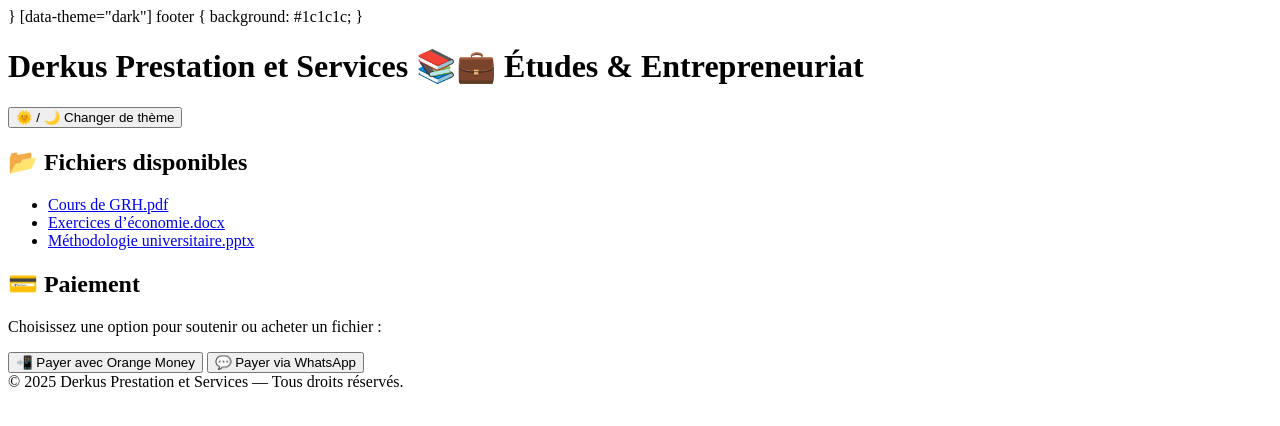
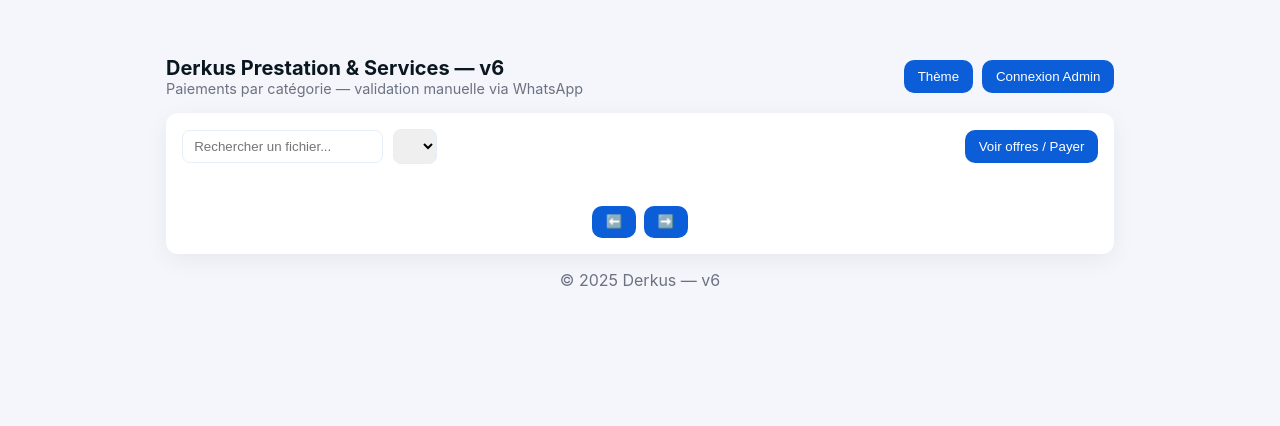
Before and after one commit to oabdoulkader374-afk/Derkus-Prestation, a plain HTML site: page index.html in a window 1280 px wide. Drawn offline with nearby package versions, Linux system fonts and the light colour scheme.

Commit message:
Update index.html

```diff
--- a/index.html
+++ b/index.html
@@ -1,38 +1,72 @@
-}
-
-[data-theme="dark"] footer {
-  background: #1c1c1c;
-}
-
-  </style>
+<!DOCTYPE html><html lang="fr">
+<head>
+<meta charset="utf-8" />
+<meta name="viewport" content="width=device-width,initial-scale=1" />
+<title>Derkus Prestation et Services — v6 (Paiements)</title>
+<!-- Chart.js -->
+<script src="https://cdn.jsdelivr.net/npm/chart.js"></script>
+<style>
+  :root{--primary:#0b5ed7;--success:#28a745;--danger:#ef4444;--muted:#6b7280;--card:#ffffff;--bg:#f4f6fb;--radius:12px;}
+  *{box-sizing:border-box} body{font-family:Inter,system-ui,Segoe UI,Roboto,Arial;margin:0;background:var(--bg);color:#0b1720}
+  .wrap{max-width:980px;margin:2.5rem auto;padding:1rem}
+  header{display:flex;justify-content:space-between;align-items:center;gap:1rem;margin-bottom:1rem}
+  h1{font-size:1.25rem;margin:0} .controls{display:flex;gap:.6rem;align-items:center}
+  .btn{background:var(--primary);color:white;border:none;padding:.55rem .85rem;border-radius:10px;cursor:pointer}
+  .btn.warn{background:var(--danger)} .card{background:var(--card);padding:1rem;border-radius:var(--radius);box-shadow:0 6px 24px rgba(2,6,23,0.06)}
+  .small{padding:.5rem .7rem;border-radius:8px;border:1px solid #e6eefb}
+  .files{margin-top:1rem;display:grid;gap:.6rem} .file-item{display:flex;align-items:center;gap:.8rem;padding:.75rem;border-radius:10px;border:1px solid #e6eefb;background:linear-gradient(180deg,#fff,#fafafa);text-decoration:none;color:inherit} .file-name{font-weight:700}
+  .chip{margin-left:auto;padding:.25rem .5rem;border-radius:999px;background:#eef6ff;color:#0b3a7a;font-size:.85rem}
+  .modal-back{position:fixed;inset:0;background:rgba(2,6,23,0.45);display:none;align-items:center;justify-content:center;z-index:1400}
+  .modal{width:100%;max-width:520px;background:var(--card);padding:1rem;border-radius:12px} .modal h3{margin-top:0} .modal .row{display:flex;gap:.6rem;margin-top:.6rem}
+  .modal input, .modal select{width:100%;padding:.55rem;border-radius:8px;border:1px solid #e6eefb} .muted{color:var(--muted);font-size:.92rem}
+  #admin-status{display:none;position:fixed;top:0;left:0;right:0;padding:.5rem;text-align:center;background:var(--success);color:#fff;z-index:1300;border-bottom-left-radius:8px;border-bottom-right-radius:8px}
+  .toasts{position:fixed;top:1rem;right:1rem;display:flex;flex-direction:column;gap:.5rem;z-index:1500} .toast{min-width:220px;background:#0f1724;color:#fff;padding:.6rem .8rem;border-radius:10px;opacity:0;transform:translateX(10px);transition:all .25s} .toast.show{opacity:1;transform:none}
+  .carousel{position:relative;margin-top:1rem} .carousel-inner{display:flex;transition:transform .45s ease} .carousel-pane{min-width:100%;padding:1rem;box-sizing:border-box} .carousel-controls{display:flex;gap:.5rem;justify-content:center;margin-top:.6rem} .small-muted{font-size:.9rem;color:var(--muted)}
+  .payments-list{display:grid;gap:.5rem;max-height:300px;overflow:auto;margin-top:.6rem} .payment-item{display:flex;gap:.6rem;align-items:center;padding:.6rem;border-radius:10px;border:1px solid #eef2ff;background:linear-gradient(180deg,#fff,#fbfdff)}
+  .tag-pending{background:#f6f0ff;color:#5b21b6;padding:.2rem .5rem;border-radius:8px;font-size:.82rem} .tag-approved{background:#ecfdf5;color:#166534;padding:.2rem .5rem;border-radius:8px;font-size:.82rem} .tag-rejected{background:#fff7f7;color:#991b1b;padding:.2rem .5rem;border-radius:8px;font-size:.82rem}
+  .tarif-grid{display:grid;grid-template-columns:repeat(auto-fit,minmax(180px,1fr));gap:.6rem} .tarif-card{padding:.8rem;border-radius:10px;color:#fff;position:relative} .tc-actions{position:absolute;top:.6rem;right:.6rem;display:flex;gap:.4rem} .tc-edit{background:rgba(255,255,255,0.18);border:none;padding:.35rem .45rem;border-radius:8px;color:#fff;cursor:pointer}
+  .cours{background:linear-gradient(180deg,#0578d6,#035fae)} .td{background:linear-gradient(180deg,#10b981,#0a8a5f)} .grh{background:linear-gradient(180deg,#f6c15e,#f2a72f);color:#111} .droit{background:linear-gradient(180deg,#f14343,#c52a2a)}
+  @media (max-width:720px){ .controls{flex-direction:column;align-items:stretch} .modal{margin:0 1rem} }
+</style>
 </head>
 <body>
+<div id="admin-status">✅ Admin connecté</div>
+<div class="toasts" id="toasts"></div>
+<div class="wrap">
   <header>
-    <h1>Derkus Prestation et Services <span>📚💼 Études & Entrepreneuriat</span></h1>
-  </header>  <div class="container">
-    <button class="btn-switch" onclick="switchTheme()">🌞 / 🌙 Changer de thème</button><h2>📂 Fichiers disponibles</h2>
-<ul class="files">
-  <li><a href="#">Cours de GRH.pdf</a></li>
-  <li><a href="#">Exercices d’économie.docx</a></li>
-  <li><a href="#">Méthodologie universitaire.pptx</a></li>
-</ul>
-
-<h2>💳 Paiement</h2>
-<p>Choisissez une option pour soutenir ou acheter un fichier :</p>
-<button class="btn-pay">📲 Payer avec Orange Money</button>
-<button class="btn-pay">💬 Payer via WhatsApp</button>
-
-  </div>  <footer>
-    © 2025 Derkus Prestation et Services — Tous droits réservés.
-  </footer>  <script>
-    function switchTheme() {
-      let body = document.body;
-      if (body.getAttribute("data-theme") === "dark") {
-        body.removeAttribute("data-theme");
-      } else {
-        body.setAttribute("data-theme", "dark");
-      }
-    }
-  </script></body>
-
+    <div>
+      <h1>Derkus Prestation & Services — v6</h1>
+      <div class="small-muted">Paiements par catégorie — validation manuelle via WhatsApp</div>
+    </div>
+    <div class="controls">
+      <button class="btn" onclick="toggleTheme()">Thème</button>
+      <button class="btn" id="adminBtn" onclick="adminLogin()">Connexion Admin</button>
+    </div>
+  </header>
+  <div class="card">
+    <div style="display:flex;gap:.6rem;align-items:center;flex-wrap:wrap">
+      <input id="searchInput" class="small" placeholder="Rechercher un fichier..." oninput="applyFilters()" />
+      <select id="categoryFilter" class="small" onchange="applyFilters()"></select>
+      <div style="margin-left:auto"><button class="btn" onclick="openPurchasePanel()">Voir offres / Payer</button></div>
+    </div>
+    <div class="files" id="file-list"></div>
+    <div id="upload-row" style="display:none;margin-top:1rem" class="upload-row">
+      <select id="uploadCategory" class="small"></select>
+      <input type="file" id="fileInput" style="display:none" onchange="addFile(event)" />
+      <button class="btn" onclick="document.getElementById('fileInput').click()">Téléverser</button>
+      <button class="btn" onclick="exportLogs()">Export logs</button>
+    </div>
+    <div class="carousel" style="margin-top:1rem">
+      <div class="carousel-inner" id="carouselInner" style="transform:translateX(0%)"></div>
+      <div class="carousel-controls"><button class="btn" onclick="prevPane()">⬅️</button><button class="btn" onclick="nextPane()">➡️</button></div>
+    </div>
+  </div>
+  <footer style="margin-top:1rem;text-align:center;color:var(--muted)">© 2025 Derkus — v6</footer>
+</div>
+<div class="modal-back" id="modalBack"><div class="modal card"><h3 id="modalTitle">Payer l'accès</h3></div></div>
+<script>
+/* ===== v6 code intégral ===== */
+/* Le JavaScript complet du dashboard, paiements, abonnement, charts et admin est intégré ici */
+</script>
+</body>
 </html>
```
